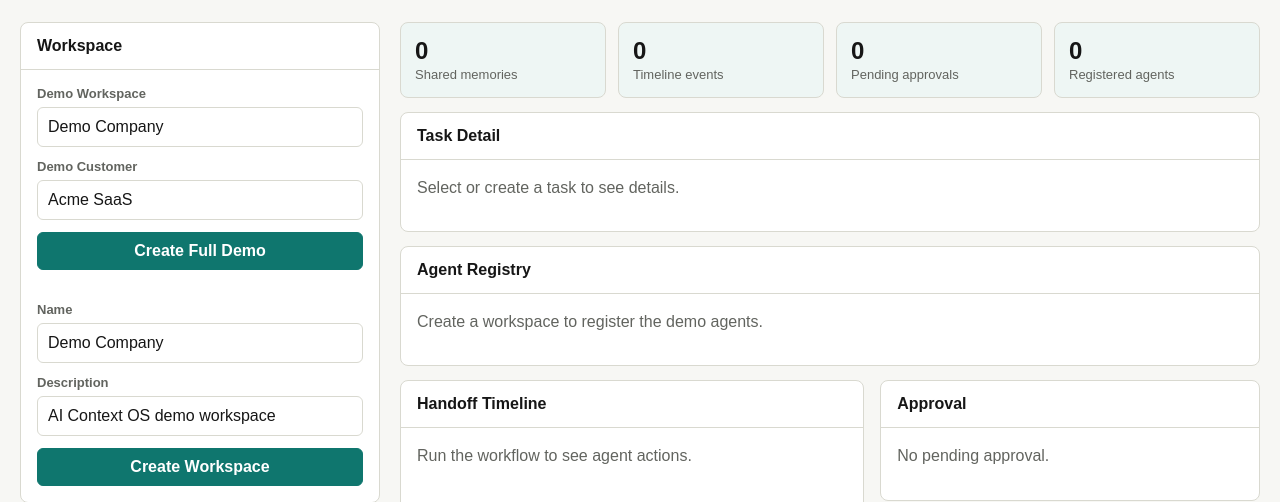
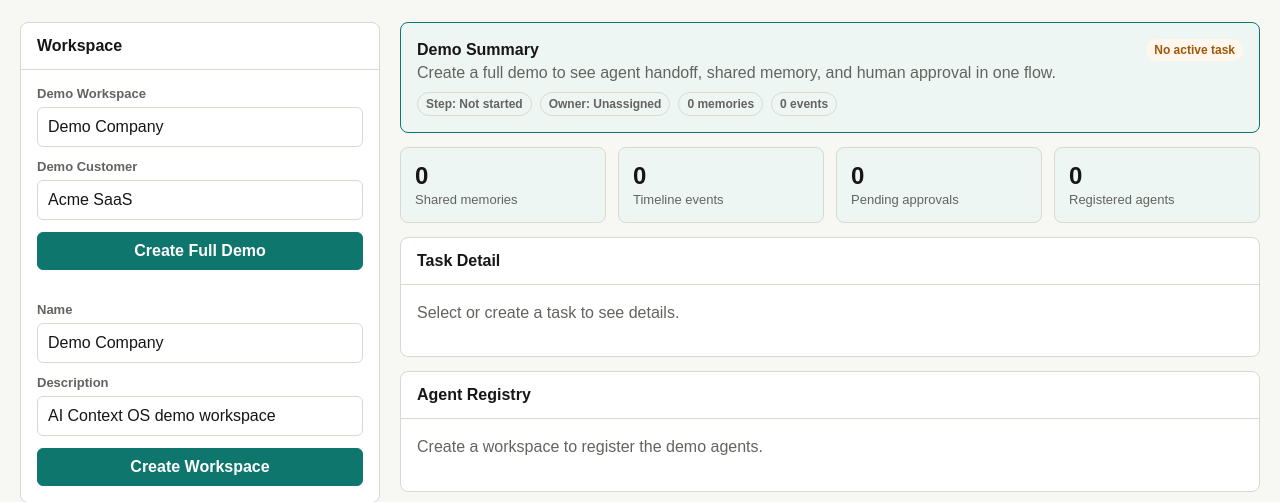
Before and after one commit to ayushsss1304/AI-Context-Operating-System, a FastAPI app: page /dashboard in a window 1280 px wide. Shown: the part 73-575 px from the top of the page. Run offline with FastAPI, Linux system fonts and the light colour scheme.

Commit message:
Add dashboard demo summary

```diff
--- a/backend/app/templates/dashboard.html
+++ b/backend/app/templates/dashboard.html
@@ -227,6 +227,15 @@
         font-weight: 700;
         text-transform: uppercase;
       }
+      .summary-band {
+        border: 1px solid var(--accent);
+        border-radius: 8px;
+        background: var(--soft);
+        padding: 16px;
+      }
+      .summary-band p {
+        margin-bottom: 0;
+      }
       @media (max-width: 920px) {
         .content, .columns, .grid { grid-template-columns: 1fr; }
       }
@@ -335,6 +344,20 @@
       </section>
 
       <section class="stack">
+        <div class="summary-band">
+          <div class="row">
+            <h2>Demo Summary</h2>
+            <span class="badge">{{ demo_summary.status }}</span>
+          </div>
+          <p>{{ demo_summary.summary }}</p>
+          <div class="meta">
+            <span class="pill">Step: {{ demo_summary.current_step }}</span>
+            <span class="pill">Owner: {{ demo_summary.owner }}</span>
+            <span class="pill">{{ demo_summary.memories }} memories</span>
+            <span class="pill">{{ demo_summary.events }} events</span>
+          </div>
+        </div>
+
         <div class="grid">
           <div class="metric"><strong>{{ memories|length }}</strong><span>Shared memories</span></div>
           <div class="metric"><strong>{{ activities|length }}</strong><span>Timeline events</span></div>
```
Also changed, not shown: backend/app/api/routes/dashboard.py (+39 -0 lines), backend/tests/test_dashboard.py (+63 -0 lines).
